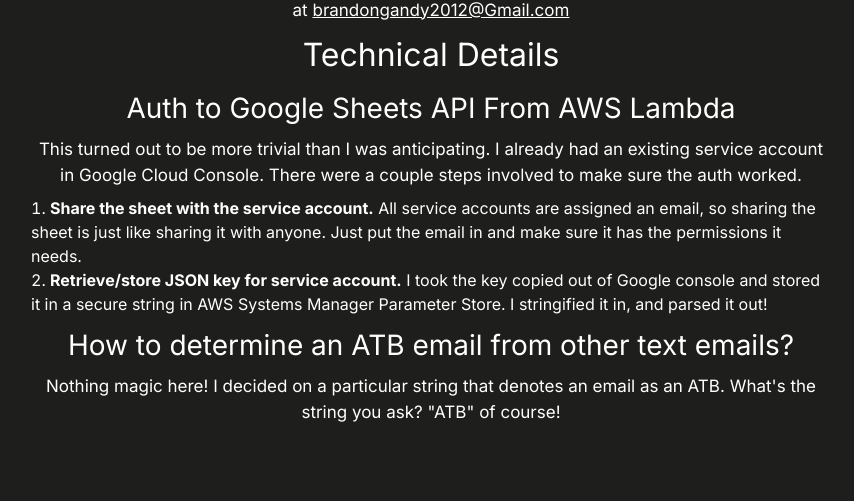
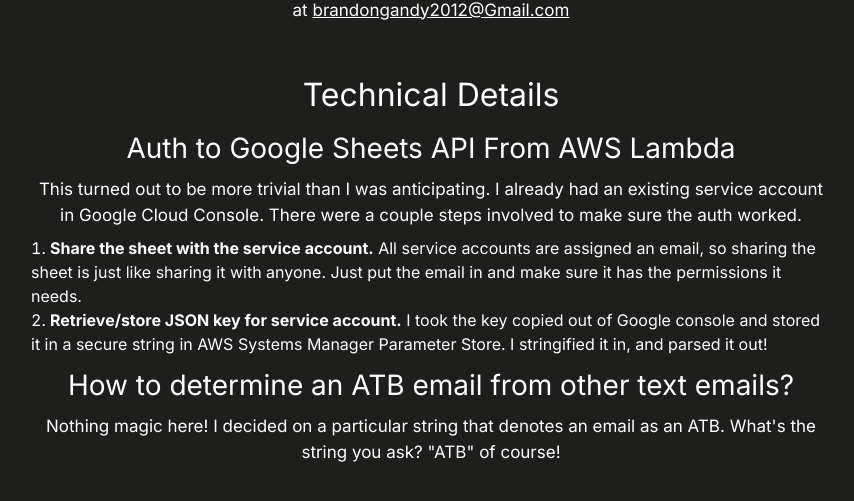
Before and after one commit to bgandy94/personal-website, a Next.js app: page /projects/atb-system in a window 1280 px wide. Shown: the part 1496-1997 px from the top of the page, without its empty margins (209-1063 px from the left). Before the commit the page ends 1961 px from the top, so only its background shows below. Built offline with nearby package versions, Linux system fonts and the light colour scheme.

Commit message:
adjust spacing between outro and technical details section

```diff
--- a/src/app/projects/atb-system.project.tsx
+++ b/src/app/projects/atb-system.project.tsx
@@ -68,6 +68,7 @@
       </div>
 
       <Outro />
+      <div className="mt-12">
         <h2>Technical Details</h2>
         <h3>Auth to Google Sheets API From AWS Lambda</h3>
         <p>
@@ -81,16 +82,16 @@
               Share the sheet with the service account.
             </span>{' '}
             All service accounts are assigned an email, so sharing the sheet is
-          just like sharing it with anyone. Just put the email in and make sure
-          it has the permissions it needs.
+            just like sharing it with anyone. Just put the email in and make
+            sure it has the permissions it needs.
           </li>
           <li>
             <span className="font-bold">
               Retrieve/store JSON key for service account.
             </span>{' '}
-          I took the key copied out of Google console and stored it in a secure
-          string in AWS Systems Manager Parameter Store. I stringified it in,
-          and parsed it out!
+            I took the key copied out of Google console and stored it in a
+            secure string in AWS Systems Manager Parameter Store. I stringified
+            it in, and parsed it out!
           </li>
         </ol>
         <h3>How to determine an ATB email from other text emails?</h3>
@@ -100,5 +101,6 @@
           course!
         </p>
       </div>
+    </div>
   ),
 }
```
Lines whose indentation alone changed are shown as unchanged.
